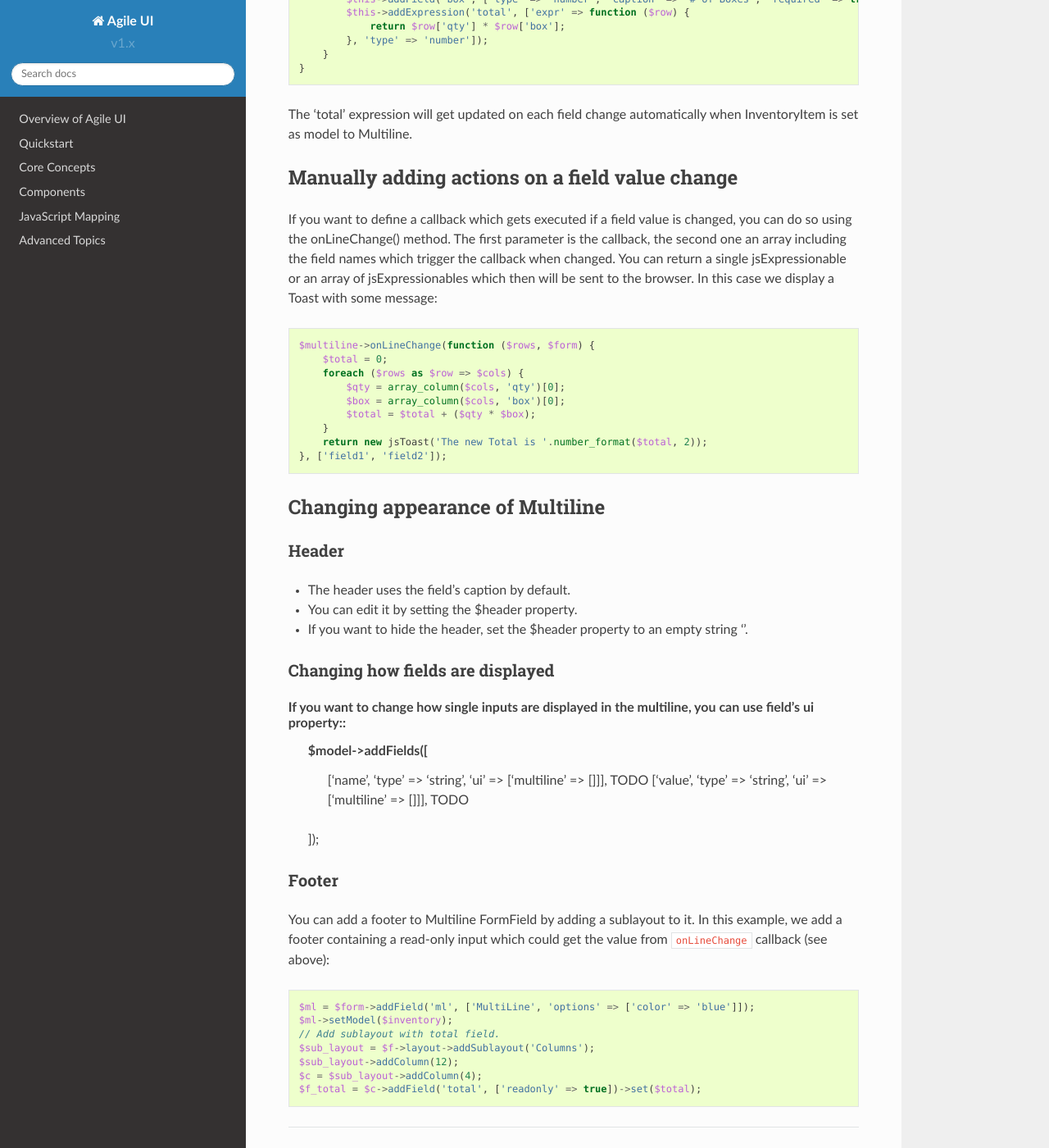
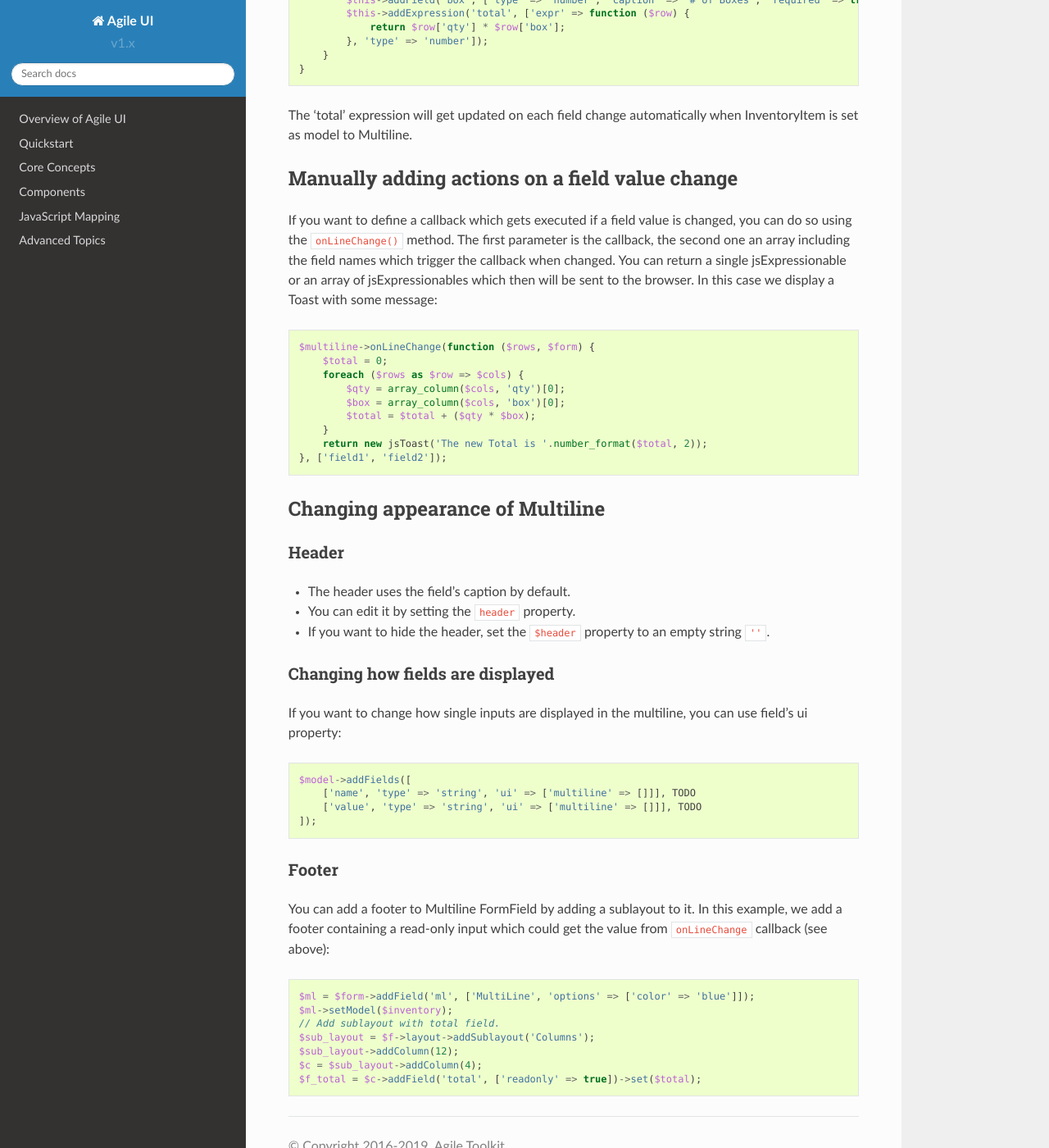
Before and after one commit to atk4/ui, a Sphinx documentation site: the page built from docs/multiline.rst, in a window 1280 px wide and 1400 px high, scrolled down 3962 px. Shown: the whole window at 82% size. Built offline with Sphinx 7.4.7 and the Read the Docs theme 2.0.0, drawn with Linux system fonts in a browser that asks for light colours; pages that are not in the unit, such as notebooks, are missing from menus; some of the changed text lies outside the part shown.

Commit message:
Improve formatting

```diff
--- a/docs/multiline.rst
+++ b/docs/multiline.rst
@@ -129,7 +129,7 @@
 
 Multiline and Expressions
 =========================
-If a Model has Expressions, they automatically get updated when a field value is changed. A loading icon on the '+' sign indicates that the expression values are updated.
+If a Model has Expressions, they automatically get updated when a field value is changed. A loading icon on the ``+`` sign indicates that the expression values are updated.
 Lets use the example of demos/multiline.php::
 
     class InventoryItem extends \atk4\data\Model
@@ -151,7 +151,7 @@
 
 Manually adding actions on a field value change
 ===============================================
-If you want to define a callback which gets executed if a field value is changed, you can do so using the onLineChange() method. The first parameter is the callback, the second one an array including the field names which trigger the callback when changed. You can return a single jsExpressionable or an array of jsExpressionables which then will be sent to the browser. In this case we display a Toast with some message::
+If you want to define a callback which gets executed if a field value is changed, you can do so using the ``onLineChange()`` method. The first parameter is the callback, the second one an array including the field names which trigger the callback when changed. You can return a single jsExpressionable or an array of jsExpressionables which then will be sent to the browser. In this case we display a Toast with some message::
 
     $multiline->onLineChange(function ($rows, $form) {
         $total = 0;
@@ -170,12 +170,13 @@
 Header
 ------
 - The header uses the field's caption by default.
-- You can edit it by setting the $header property.
-- If you want to hide the header, set the $header property to an empty string ''.
+- You can edit it by setting the ``header`` property.
+- If you want to hide the header, set the ``$header`` property to an empty string ``''``.
 
 Changing how fields are displayed
 ---------------------------------
 If you want to change how single inputs are displayed in the multiline, you can use field's ui property::
+
     $model->addFields([
         ['name', 'type' => 'string', 'ui' => ['multiline' => []]], TODO
         ['value', 'type' => 'string', 'ui' => ['multiline' => []]], TODO
```
